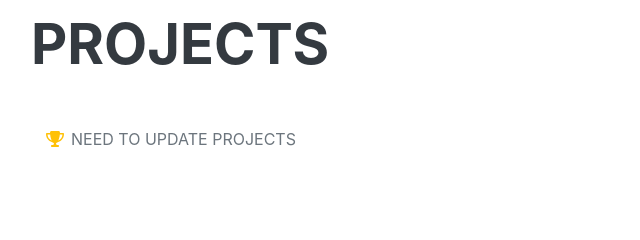
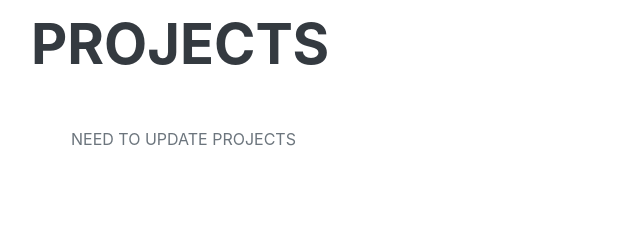
Before and after one commit to carlodenardin/carlodenardin.github.io, a plain HTML site: page index.html in a window 1280 px wide. Shown: the part 1120-1360 px from the top of the page, 289-929 px from the left. Drawn offline with nearby package versions, Linux system fonts and the light colour scheme; a web font is replaced by a local one.

```diff
--- a/index.html
+++ b/index.html
@@ -59,7 +59,6 @@
                     <h2 class="mb-5">Projects</h2>
                     <ul class="fa-ul mb-0">
                         <li>
-                            <span class="fa-li"><i class="fas fa-trophy text-warning"></i></span>
                             NEED TO UPDATE PROJECTS
                         </li>
                     </ul>
```
